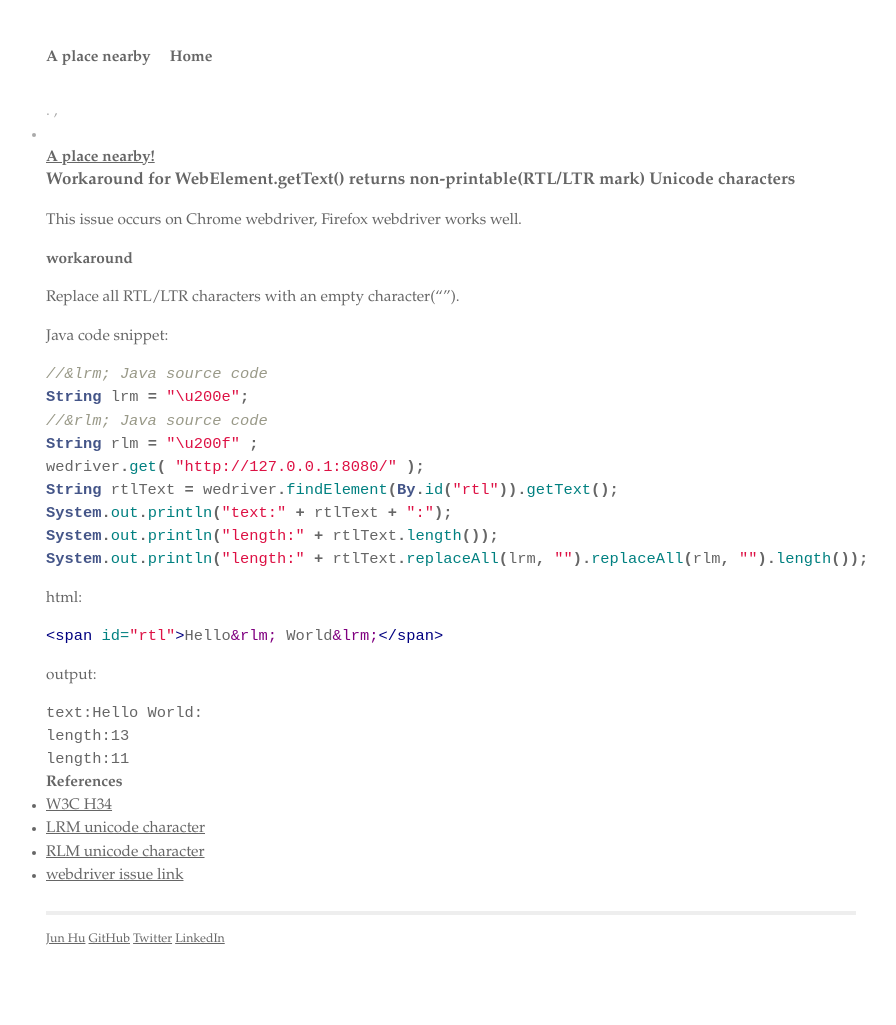
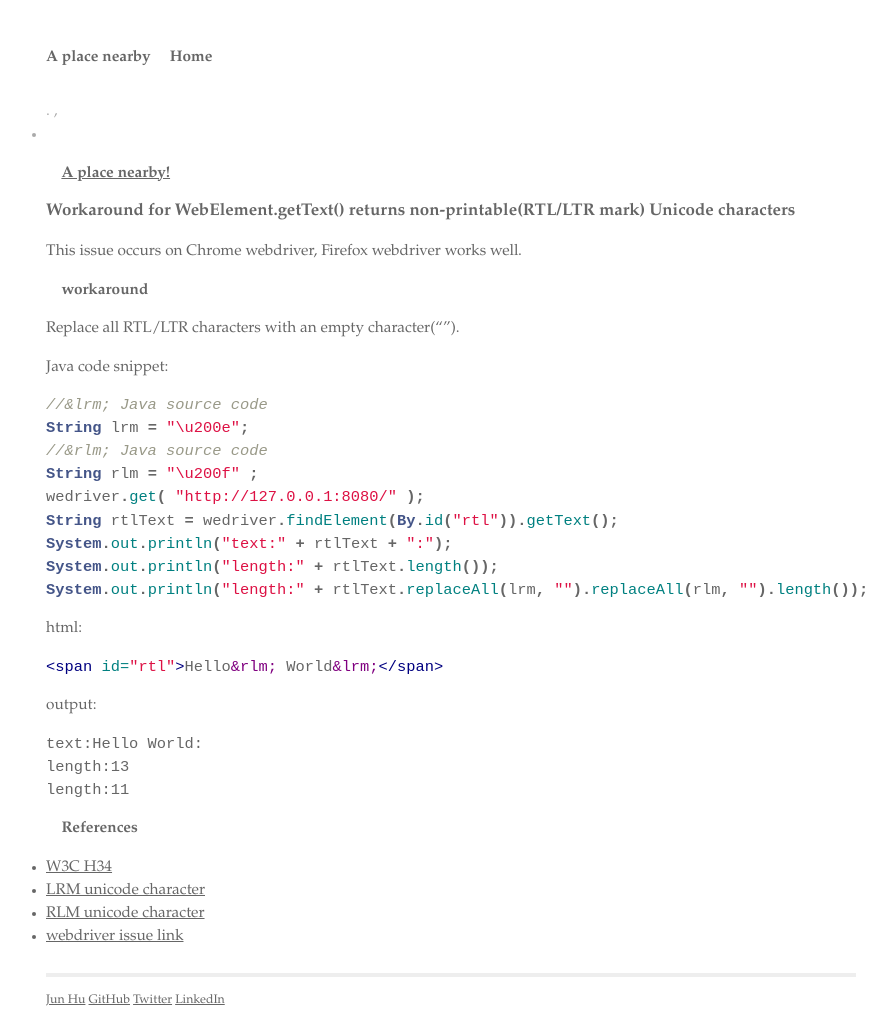
Before and after one commit to rissen/rissen.github.com, a Jekyll site: the page built from blog.html, in a window 1280 px wide. Shown: the whole page, without its empty margins (189-1085 px from the left). Built offline with Jekyll 4.4.1, drawn with Linux system fonts in a browser that asks for light colours; Markdown is read by kramdown in place of the engine named in the settings; before the commit the page ends 963 px from its top, so only the background shows below that.

Commit message:
Update screen.css

```diff
--- a/css/screen.css
+++ b/css/screen.css
@@ -31,6 +31,9 @@ h1 {
   margin-bottom: 1em;
   font-size:110%;
   font-weight:900;
+}
+h2 {
+	margin: 1em;
 }
 
 p {
```
